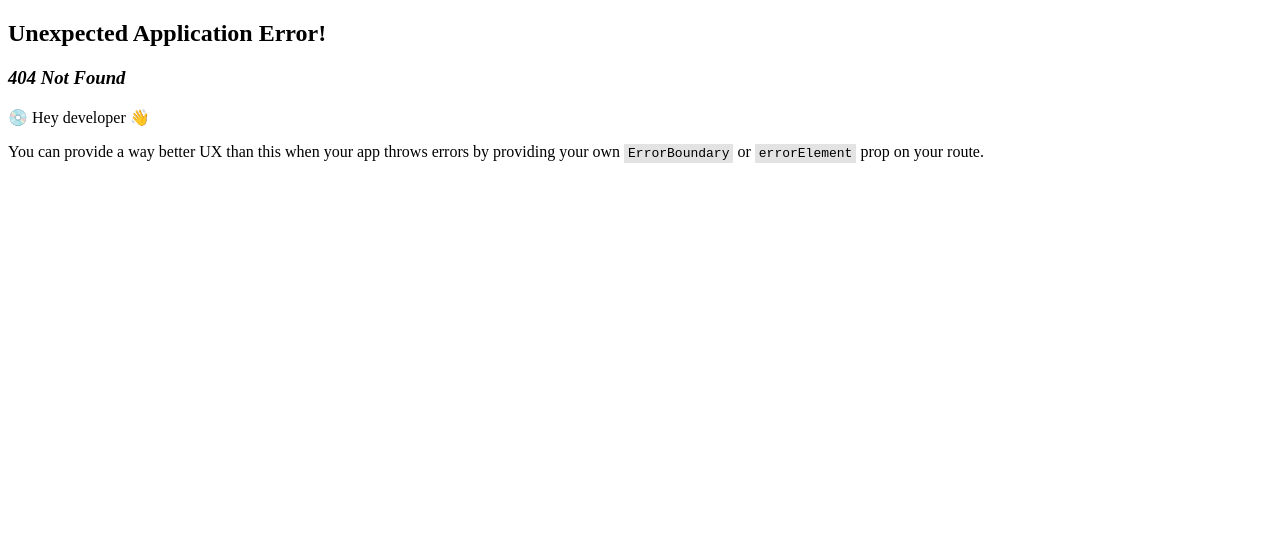
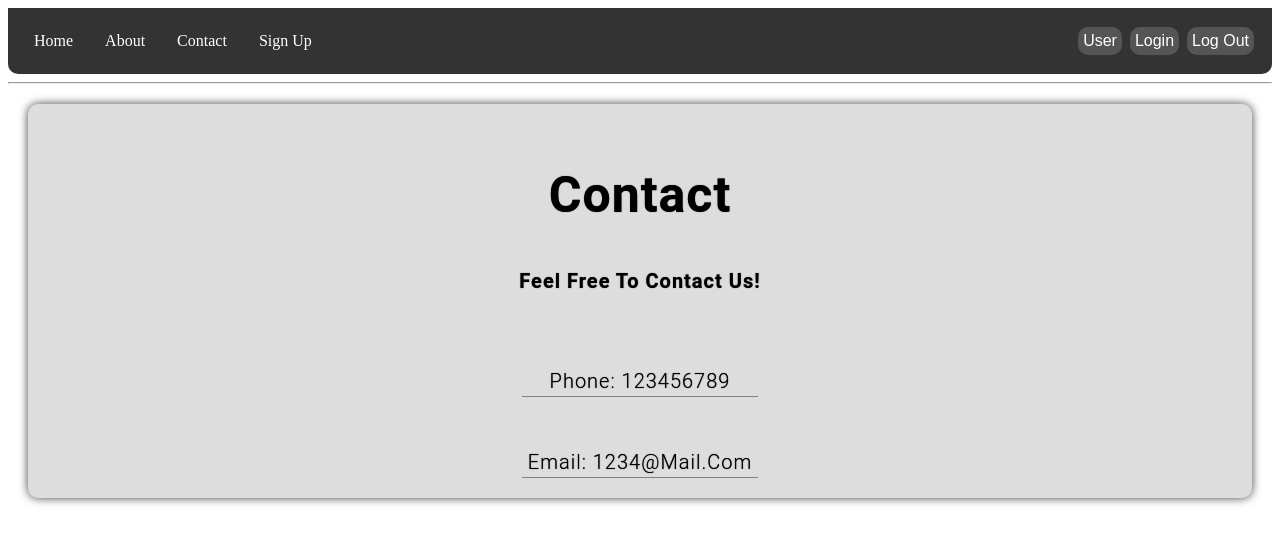
Before and after one commit to MrJustMeDahl/RecipeFrontend, a React (Vite) app: page /contact in a window 1280 px wide. Before the commit this address had no page. Shown: the top 544 px of the page. Built offline with nearby package versions, Linux system fonts and the light colour scheme.

Commit message:
Contact_page added

```diff
--- /dev/null
+++ b/src/components/Contact.jsx
@@ -0,0 +1,19 @@
+import "../styling/Contact.css";
+
+
+const Contact = () => {
+
+    return (
+        <div className="contact">
+        <h1 class="contact-h1">Contact</h1>
+        <p class="contact-p1">Feel free to contact us!</p>
+        <p class="contact-p">Phone: 123456789</p>
+        <p class="contact-p">Email: 1234@mail.com</p>
+
+        </div>
+
+    );
+
+}
+
+    export default Contact;
--- a/src/components/Navbar.jsx
+++ b/src/components/Navbar.jsx
@@ -28,7 +28,7 @@ const Navbar = () => {
       <div className="navbar-left">
         <a href="#">Home</a>
         <a href="/about#">About</a>
-        <a href="#">Contact</a>
+        <a href="/contact#">Contact</a>
         <a href="#">Sign Up</a>
       </div>
       <div className="navbar-right">
@@ -38,19 +38,19 @@ const Navbar = () => {
             <div className="dropdown-content">
               {currentUser.role === "admin" && (
                 <>
-                <a href="#">Show recipies</a>
+                <a href="/recipes#">Show recipies</a>
                 <a href="#">See users/writers</a>
                 </>
               )}
               {currentUser.role === "user" && (
                 <>
-                <a href="#">Show recipies</a>
+                <a href="recipes#">Show recipies</a>
                 <a href="#">Show favorites</a>
                 </>
               )}
               {currentUser.role === "writer" && (
                 <>
-                <a href="#">Show recipies</a>
+                <a href="recipes#">Show recipies</a>
                 <a href="#">Show favorites</a>
                 <a href="#">Add new recipies</a>
                 <a href="#">Edit recipies</a>
@@ -58,7 +58,7 @@ const Navbar = () => {
               )}
               {currentUser.role === "guest" && (
                 <>
-                <a href="#">Show recipies</a>
+                <a href="recipes#">Show recipies</a>
                 </>
               )}
 
--- a/src/main.jsx
+++ b/src/main.jsx
@@ -4,13 +4,15 @@ import App from './App.jsx'
 import RecipesPage from './components/RecipesPage';
 import RecipeDetail from './components/RecipeDetails';
 import About from './components/About';
+import Contact from './components/Contact';
 import { RouterProvider, Route, createRoutesFromElements, createBrowserRouter } from 'react-router-dom'
 const routes = createBrowserRouter(
   createRoutesFromElements(
     <Route path= "/" element={<App />}>
-      <Route path="/" element={<RecipesPage />} />
+      <Route path="/recipes" element={<RecipesPage />} />
       <Route path="/recipe/:recipeId" element={<RecipeDetail />} />
       <Route path="/about" element={<About />} />
+      <Route path="/contact" element={<Contact />} />
     </Route>
   )
 )
--- /dev/null
+++ b/src/styling/Contact.css
@@ -0,0 +1,37 @@
+.contact{
+    padding: 20px;
+    margin: 20px;
+    border-radius: 10px;
+    text-align: center;
+    font-size: 20px;
+    font-family: 'Roboto', sans-serif;
+    font-weight: 300;
+    line-height: 1.5;
+    letter-spacing: 1px;
+    text-transform: capitalize;
+    text-shadow: 0px 0px 1px rgba(0,0,0,0.75);
+    transition: all 0.3s ease-in-out;
+    box-shadow: 0px 0px 10px rgba(0,0,0,0.75);
+    background-color: #ddd;
+}
+
+.contact-h1{
+    font-size: 50px;
+    text-align: center;
+}
+
+.contact-p1{
+    font-weight: bold;
+}
+.contact-p{
+    font-size: 20px;
+    text-align: center;
+    border-bottom: 1px solid black;
+    padding-bottom: 10px;
+    border-bottom-color:gray;
+    border-width: 0 0 1px;
+    width: 20%;
+    height: 20px;
+    padding-top: 50px;
+    margin: 0 auto;
+}
```
